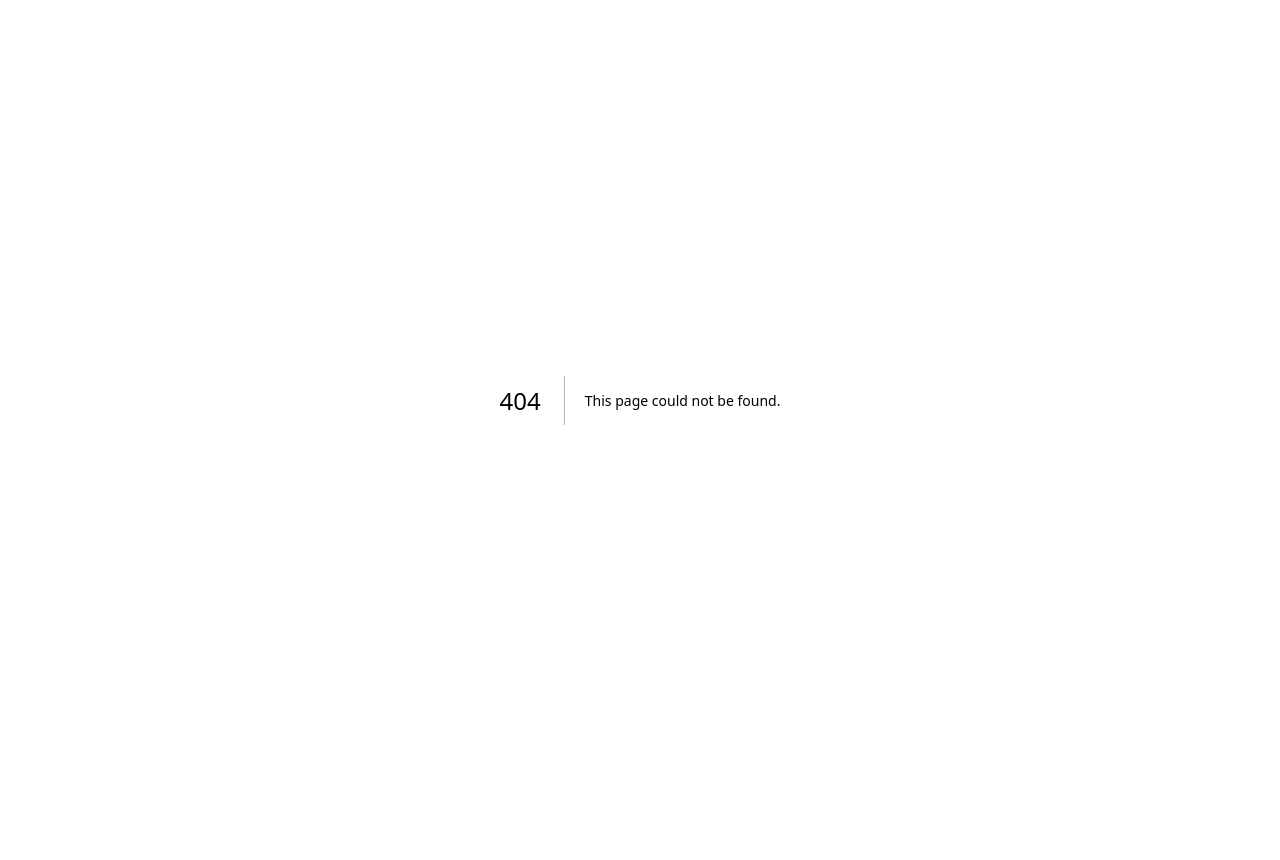
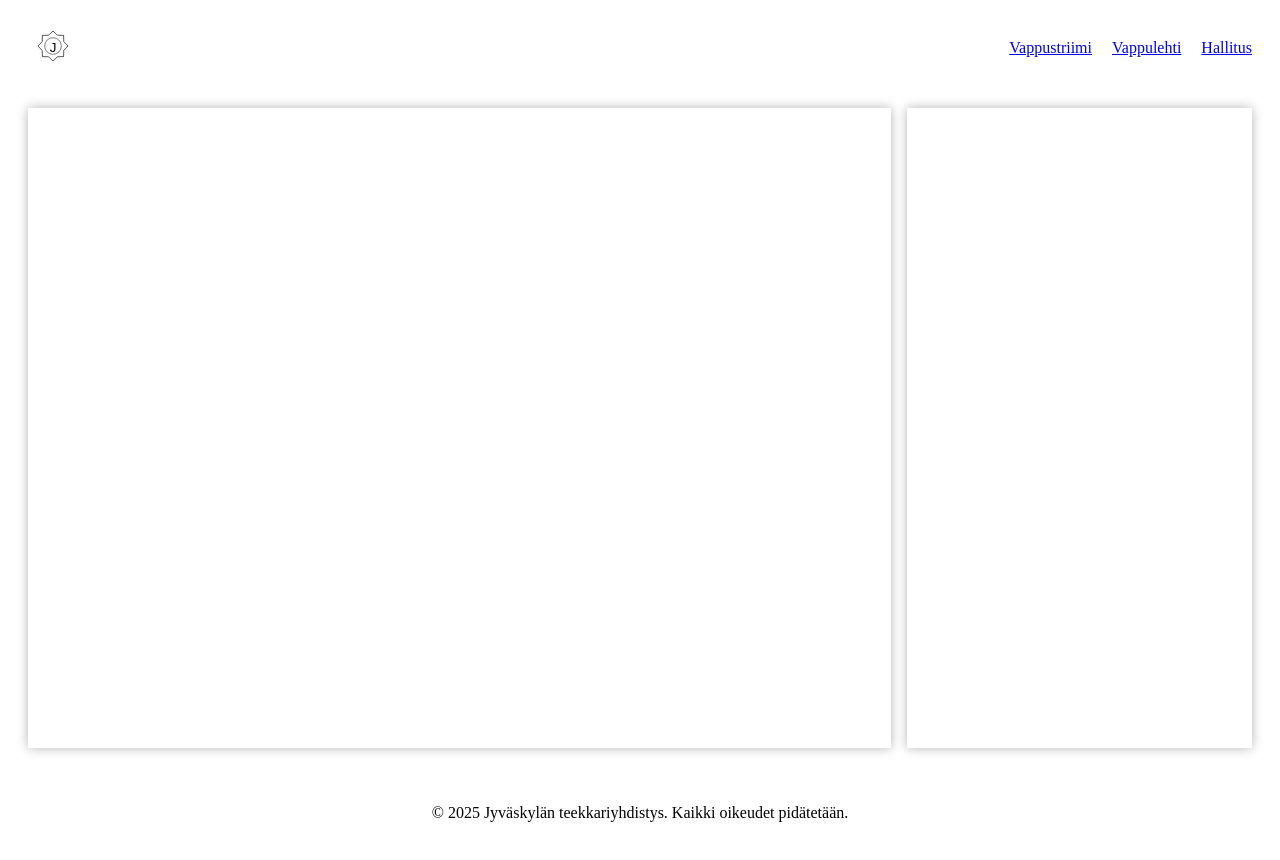
Before and after one commit to kurkilmo/jyty-web, a Next.js app: page /stream in a window 1280 px wide. Before the commit this address had no page. Shown: the top 860 px of the page. Before the commit the page ends 800 px from the top, so only its background shows below. Built offline with nearby package versions, Linux system fonts and the light colour scheme.

Commit message:
Working stream page

```diff
--- a/components/Layout.js
+++ b/components/Layout.js
@@ -16,6 +16,7 @@ const layoutStyle = {
   display: "flex",
   flexDirection: "column",
   minHeight: "100vh",
+  height: "100%"
 };
 
 const mainStyle = {
@@ -24,4 +25,5 @@ const mainStyle = {
   alignItems: "center",
   flex: 1,
   padding: "20px",
+  height: "100%"
 };
--- a/components/Navbar.js
+++ b/components/Navbar.js
@@ -14,6 +14,9 @@ export default function Navbar() {
         </div>
         <nav style={navStyle}>
           <ul style={navListStyle}>
+            <li style={navItemStyle}>
+              <Link href="/stream">Vappustriimi</Link>
+            </li>
             <li style={navItemStyle}>
               <Link href="/vappulehti">Vappulehti</Link>
             </li>
--- a/package.json
+++ b/package.json
@@ -1,5 +1,6 @@
 {
   "dependencies": {
+    "dotenv": "^16.5.0",
     "next": "^15.3.0",
     "react": "^18.0.0",
     "react-dom": "^18.0.0",
--- /dev/null
+++ b/pages/stream.js
@@ -0,0 +1,29 @@
+import Layout from "../components/Layout";
+import styles from '../styles/stream.module.css'
+require('dotenv').config()
+
+export default function Vappu() {
+    const streamUrl = process.env.STREAM_URL
+
+    return (
+      <Layout>
+        <div className={styles.main}>
+            <iframe
+                className={styles.stream}
+                src={`${streamUrl}/embed/video`}
+                title="Owncast"
+                height="350px" width="550px"
+                referrerpolicy="origin"
+                allowfullscreen>
+            </iframe>
+            <iframe
+                className={styles.chat}
+                src={`${streamUrl}/embed/chat/readwrite`}
+                title="Owncast"
+                height="350px" width="550px"
+                referrerpolicy="origin">
+            </iframe>
+        </div>
+      </Layout>
+    );
+}
--- /dev/null
+++ b/styles/stream.module.css
@@ -0,0 +1,54 @@
+.main {
+    display: flex;
+    align-items: center;
+    justify-content: center;
+    width: 100%;
+
+    iframe {
+        border: none; /* Remove iframe border */
+        box-shadow: 0px 0px 10px rgba(0, 0, 0, 0.3); /* Add a subtle shadow for depth */
+        overflow: hidden; /* Hide horizontal overflow */
+      }
+}
+
+.stream {
+}
+
+.chat {
+}
+
+@media screen and (orientation:portrait) {
+    .main {
+        flex-direction: column;
+    }
+
+    .stream {
+        width: 100%;
+        height: 50vh;
+    }
+
+    .chat {
+        width: 100%;
+        height: 500px;
+        margin-top: 1em;
+    }
+}
+
+@media screen and (orientation:landscape) {
+    .main {
+        flex-direction: row;
+    }
+
+    .stream {
+        float: left;
+        height: 80vh;
+        flex: 5;
+    }
+
+    .chat {
+        flex: 2;
+        height: 80vh;
+        margin-left: 1em;
+        float: right;
+    }
+}
```
Also changed, not shown: 1 other file (tests, documents, lock files or other folders).
